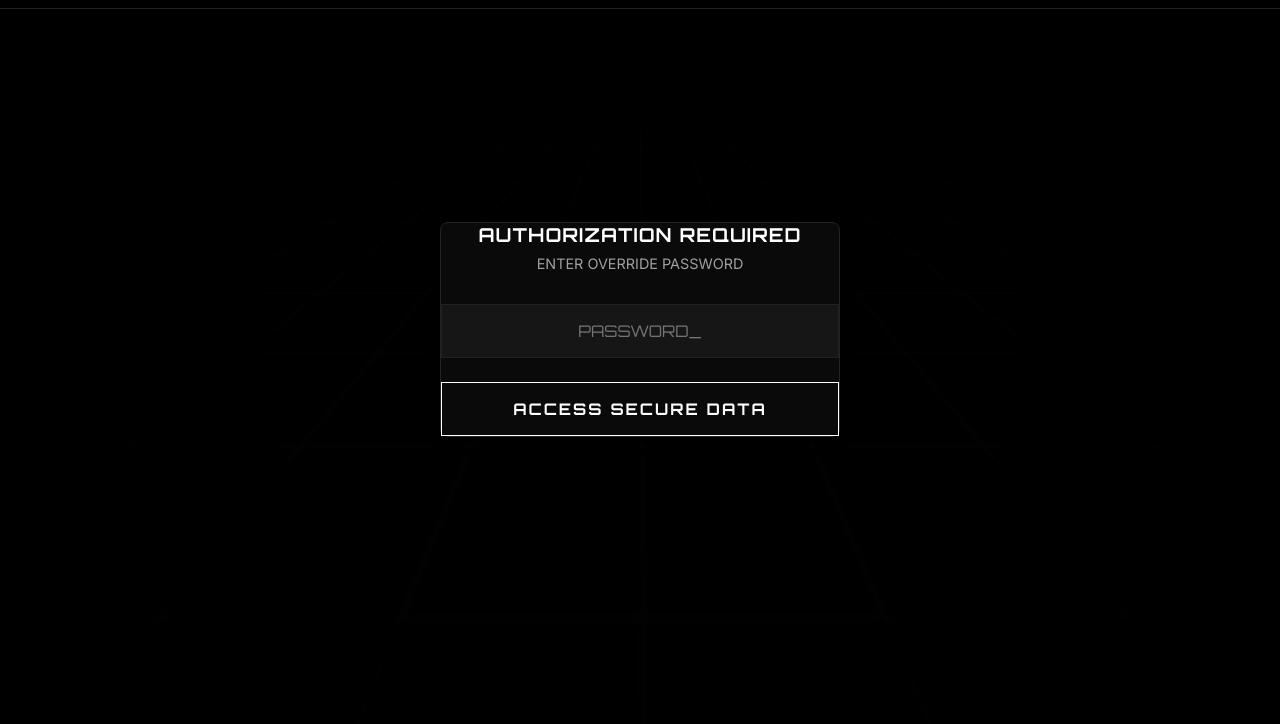
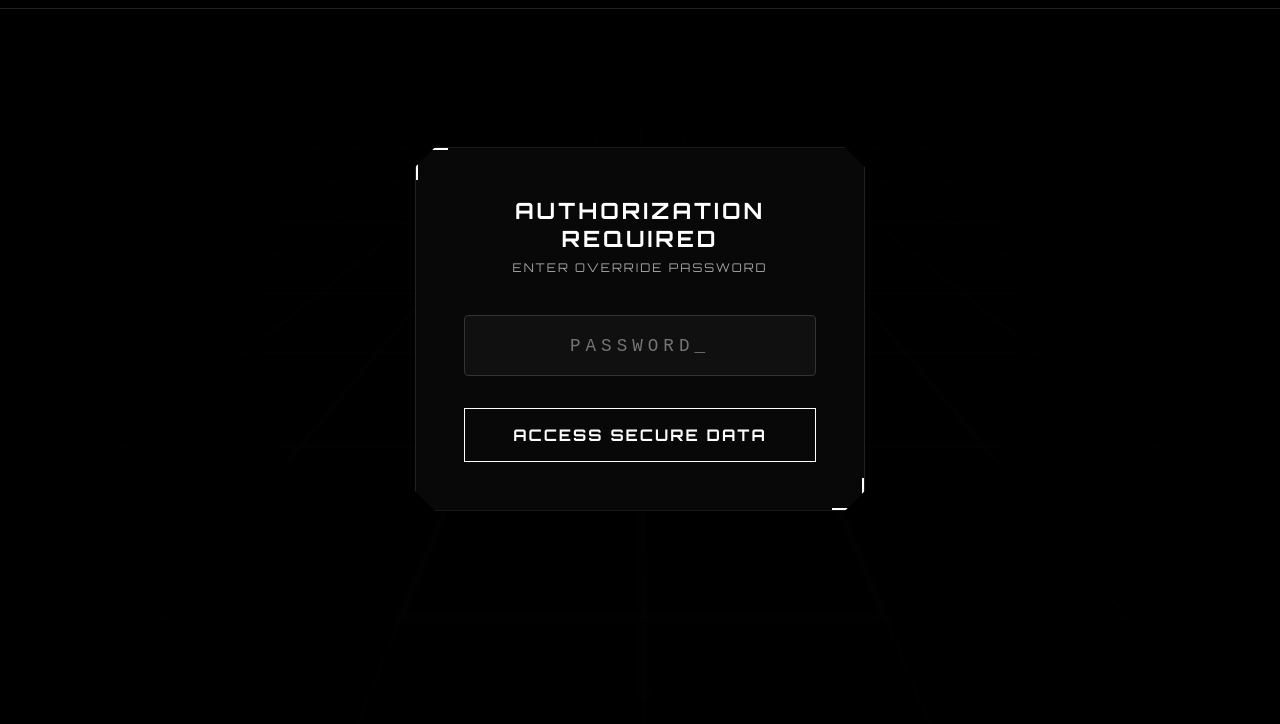
Before and after one commit to shaunakguha07-collab/Portfolio, a plain HTML site: page admin.html in a window 1280 px wide. Shown: the part 76-800 px from the top of the page. Drawn offline with Linux system fonts and the light colour scheme.

Commit message:
Updates a few UI details

```diff
--- a/admin.css
+++ b/admin.css
@@ -125,45 +125,78 @@ body {
 
 /* Login Box */
 .login-box {
-    background: var(--panel-bg);
+    background: rgba(10, 10, 10, 0.8);
     border: 1px solid var(--panel-border);
-    border-radius: 8px;
-    box-shadow: 0 4px 12px rgba(0, 0, 0, 0.5);
-    max-width: 400px;
-    width: 100%;
+    backdrop-filter: blur(20px);
+    padding: 3rem;
+    position: relative;
+    max-width: 450px;
+    width: 90%;
     text-align: center;
+    clip-path: polygon(
+        0 20px, 20px 0,
+        calc(100% - 20px) 0, 100% 20px,
+        100% calc(100% - 20px), calc(100% - 20px) 100%,
+        20px 100%, 0 calc(100% - 20px)
+    );
+}
+
+/* Corner Brackets */
+.login-box::before, .login-box::after {
+    content: '';
+    position: absolute;
+    width: 30px;
+    height: 30px;
+    border: 2px solid var(--primary-color);
+}
+
+.login-box::before {
+    top: 0; left: 0;
+    border-right: none; border-bottom: none;
+}
+
+.login-box::after {
+    bottom: 0; right: 0;
+    border-left: none; border-top: none;
 }
 
 .login-box h3 {
     font-family: var(--font-heading);
     color: var(--primary-color);
     margin-bottom: 0.5rem;
-    font-size: 1.2rem;
-    letter-spacing: 1px;
+    font-size: 1.4rem;
+    letter-spacing: 3px;
+    text-transform: uppercase;
 }
 
 .login-box p {
-    font-size: 0.9rem;
+    font-size: 0.75rem;
+    font-family: var(--font-heading);
     color: var(--text-dim);
-    margin-bottom: 2rem;
+    margin-bottom: 2.5rem;
+    letter-spacing: 2px;
 }
 
 .login-box input {
     width: 100%;
-    padding: 1rem;
-    background: rgba(255, 255, 255, 0.05);
-    border: 1px solid var(--panel-border);
+    padding: 1.2rem;
+    background: rgba(255, 255, 255, 0.03);
+    border: 1px solid #333;
     color: var(--primary-color);
-    font-family: var(--font-heading);
-    font-size: 1rem;
-    margin-bottom: 1.5rem;
+    font-family: 'Courier New', Courier, monospace;
+    font-size: 1.1rem;
+    letter-spacing: 5px;
+    margin-bottom: 2rem;
     outline: none;
     transition: all 0.3s ease;
     text-align: center;
+    border-radius: 4px;
 }
 
 .login-box input:focus {
     border-color: var(--primary-color);
+    background: rgba(255, 255, 255, 0.07);
+    box-shadow: 0 0 15px rgba(255, 255, 255, 0.1);
 }
 
 .error-msg {
--- a/admin.html
+++ b/admin.html
@@ -23,7 +23,7 @@
   <!-- HUD Navbar -->
   <nav class="hud-nav">
     <div class="hud-logo">SYSADMIN<span class="blink">_</span></div>
-    <div class="hud-status" id="conn-status">OFFLINE</div>
+    <div class="hud-status online" id="conn-status">SYSTEM_ONLINE</div>
   </nav>
 
   <main>
--- a/admin.js
+++ b/admin.js
@@ -55,8 +55,8 @@ document.addEventListener('DOMContentLoaded', () => {
         dashboardSection.classList.remove('active-section');
         dashboardSection.classList.add('hide');
         adminPass.value = '';
-        connStatus.innerText = "OFFLINE";
-        connStatus.classList.remove('online');
+        connStatus.innerText = "SYSTEM_ONLINE";
+        connStatus.classList.add('online');
     });
 
     const refreshBtn = document.getElementById('refresh-btn');
@@ -85,7 +85,7 @@ document.addEventListener('DOMContentLoaded', () => {
         dashboardSection.classList.add('active-section');
         dashboardSection.classList.remove('hide');
 
-        connStatus.innerText = "ONLINE_SECURE";
+        connStatus.innerText = "SECURE_SESSION";
         connStatus.classList.add('online');
 
         await fetchMessages(token);
```
Also changed, not shown: index.html (+2 -2 lines), style2.css (+26 -1 lines).
